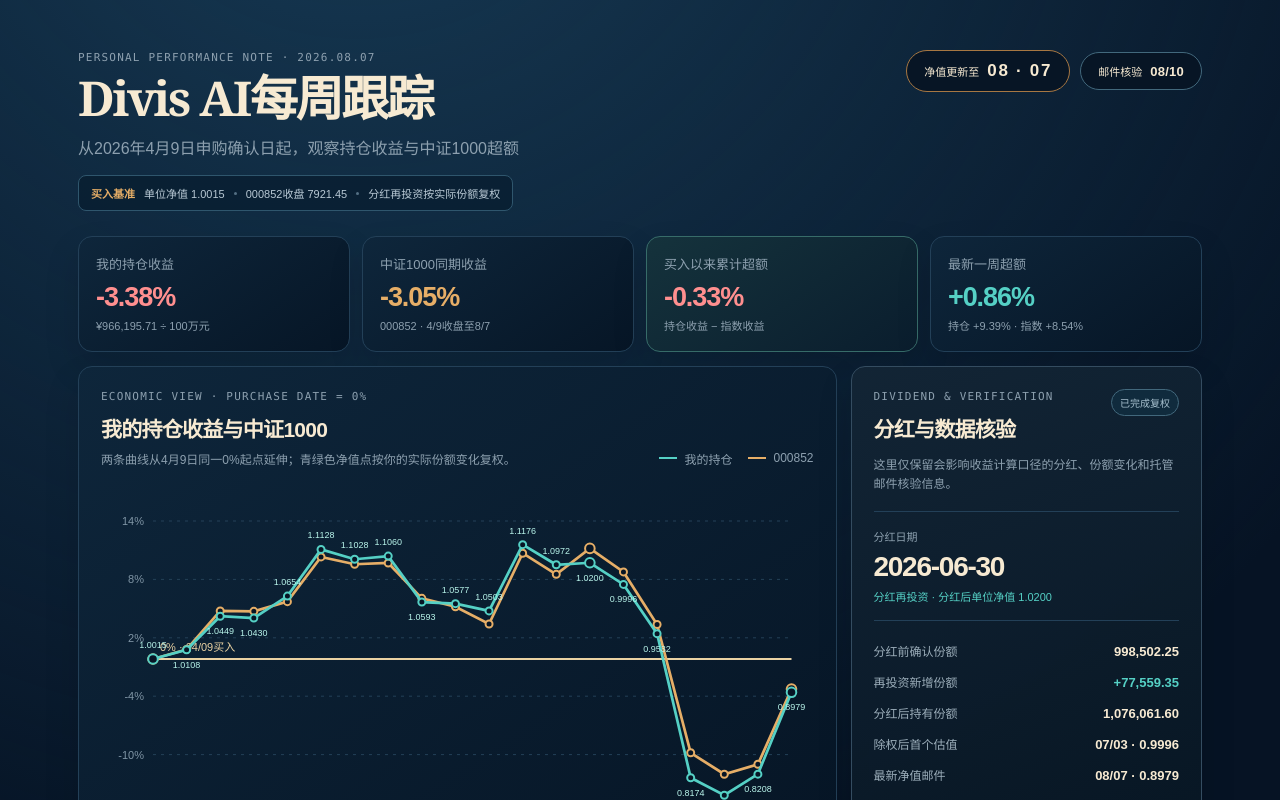
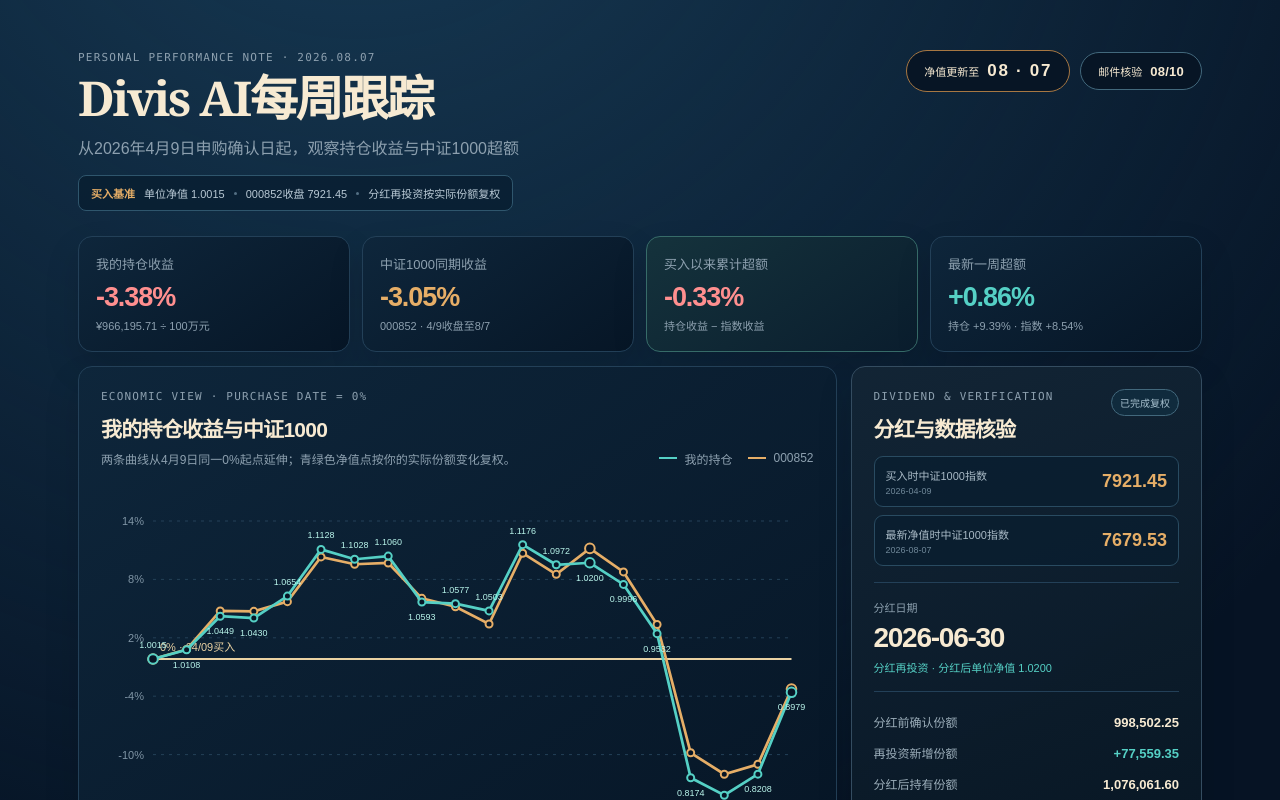
Before and after one commit to 6171586-web/jiuli-weekly-tracking, a React (Vite) app: page / in a window 1280 px wide. Shown: the top 800 px of the page. Built offline with nearby package versions, Linux system fonts and the light colour scheme.

Commit message:
Show CSI 1000 benchmark points

```diff
--- a/app/globals.css
+++ b/app/globals.css
@@ -22,7 +22,7 @@ h2 { margin:0; font-size:21px; letter-spacing:-.035em; }
 .teal,.positive{color:var(--teal)!important}.orange{color:var(--orange)!important}.negative{color:var(--red)!important}
 .panel { padding:22px; }.hero-grid{display:grid;grid-template-columns:minmax(0,2.05fr) minmax(300px,.95fr);gap:14px;margin-bottom:14px}.chart-panel{min-width:0}.panel-head{display:flex;justify-content:space-between;align-items:flex-end;gap:16px;margin-bottom:12px}.panel-head.compact{align-items:flex-start}.chart-note{margin:7px 0 0;color:var(--muted);font-size:12px}.legend{display:flex;gap:7px;align-items:center;color:var(--muted);font-size:12px;white-space:nowrap}.legend i{width:18px;height:2px;display:inline-block;margin-left:9px}.legend .fund{background:var(--teal)}.legend .index{background:var(--orange)}.trend{width:100%;height:372px;display:block}
 .range-controls{display:inline-flex;gap:3px;padding:3px;border:1px solid #29485e;border-radius:999px;background:#071827;margin-bottom:2px}.range-controls button{border:0;border-radius:999px;padding:6px 11px;background:transparent;color:var(--muted);cursor:pointer;font-size:11px}.range-controls button.active{background:#17374d;color:var(--ink)}.range-controls button:focus-visible{outline:2px solid var(--teal)}
-.holding-card{border-color:#344c60;background:linear-gradient(160deg,rgba(19,37,53,.96),rgba(7,21,35,.96))}.status,.source-chip{border:1px solid #42687c;border-radius:999px;padding:5px 8px;background:#102b3d;color:#a8c1cf;font-size:10px;white-space:nowrap}.muted-copy{margin:13px 0 16px;color:var(--muted);font-size:12px;line-height:1.65}.holding-value{border-top:1px solid var(--line);border-bottom:1px solid var(--line);padding:16px 0;margin-bottom:14px}.holding-value span,.holding-value em{display:block;color:var(--muted);font-size:11px;font-style:normal}.holding-value strong{display:block;margin:7px 0 5px;font-size:28px;letter-spacing:-.045em}.detail-list{margin:0}.detail-list div{display:flex;justify-content:space-between;align-items:baseline;gap:12px;padding:7px 0}.detail-list dt{color:#9caeba;font-size:12px}.detail-list dd{margin:0;font-size:13px;font-weight:700;text-align:right;font-variant-numeric:tabular-nums}
+.holding-card{border-color:#344c60;background:linear-gradient(160deg,rgba(19,37,53,.96),rgba(7,21,35,.96))}.status,.source-chip{border:1px solid #42687c;border-radius:999px;padding:5px 8px;background:#102b3d;color:#a8c1cf;font-size:10px;white-space:nowrap}.muted-copy{margin:13px 0 16px;color:var(--muted);font-size:12px;line-height:1.65}.index-check-list{display:grid;gap:8px;margin:13px 0 16px}.index-check-list div{display:flex;align-items:center;justify-content:space-between;gap:12px;padding:10px 11px;border:1px solid #294b61;border-radius:9px;background:rgba(8,29,47,.66)}.index-check-list dt{color:#a9bac6;font-size:11px}.index-check-list dt small{display:block;margin-top:3px;color:#6f8798;font-size:9px}.index-check-list dd{margin:0;color:var(--orange);font-size:18px;font-weight:700;font-variant-numeric:tabular-nums}.holding-value{border-top:1px solid var(--line);border-bottom:1px solid var(--line);padding:16px 0;margin-bottom:14px}.holding-value span,.holding-value em{display:block;color:var(--muted);font-size:11px;font-style:normal}.holding-value strong{display:block;margin:7px 0 5px;font-size:28px;letter-spacing:-.045em}.detail-list{margin:0}.detail-list div{display:flex;justify-content:space-between;align-items:baseline;gap:12px;padding:7px 0}.detail-list dt{color:#9caeba;font-size:12px}.detail-list dd{margin:0;font-size:13px;font-weight:700;text-align:right;font-variant-numeric:tabular-nums}
 .split{display:grid;grid-template-columns:1.25fr 1fr;gap:14px;margin-bottom:14px}.timeline{margin-top:16px}.timeline>div{display:grid;grid-template-columns:58px 1fr;gap:12px;position:relative;padding:0 0 15px}.timeline>div:not(:last-child)::after{content:"";position:absolute;left:24px;top:25px;bottom:0;width:1px;background:#315169}.timeline time{color:var(--orange);font:700 11px ui-monospace,monospace}.timeline span{display:block}.timeline b{display:block;font-size:13px}.timeline small{display:block;margin-top:4px;color:var(--muted);font-size:11px}.method-panel p:not(.eyebrow){margin:13px 0;color:#c5d0d7;font-size:13px;line-height:1.65}.method-panel b{color:var(--ink)}
 .monthly-panel{margin-bottom:14px}.month-grid{display:grid;grid-template-columns:repeat(5,1fr);gap:8px}.month-grid article{border:1px solid #28475d;border-radius:10px;padding:13px;background:rgba(8,27,44,.65)}.month-grid h3{margin:0 0 9px;font-size:14px}.month-grid dl{margin:0}.month-grid dl div{display:flex;justify-content:space-between;gap:8px;padding:4px 0;font-size:11px}.month-grid dt{color:var(--muted)}.month-grid dd{margin:0;font-weight:700}
 .table-panel{padding-bottom:8px}.table-context{margin:0 0 14px;color:var(--muted);font-size:13px}.table-wrap{overflow:auto;margin:0 -22px}table{width:100%;min-width:1040px;table-layout:fixed;border-collapse:collapse;font-size:16px}col{width:12.5%}.excess-column{background:rgba(85,208,197,.045)}th{border-top:1px solid var(--line);padding:13px 8px;color:var(--muted);font-size:13px;font-weight:600;text-align:center;white-space:nowrap}td{border-top:1px solid #17334a;padding:14px 8px;font-size:16px;font-variant-numeric:tabular-nums;text-align:center;white-space:nowrap}th:nth-child(5),th:nth-child(8){color:#a9ddd7;background:rgba(85,208,197,.055)}td:nth-child(5),td:nth-child(8){background:rgba(85,208,197,.035)}.baseline-row{background:#10283e;color:#f5d69a;font-weight:700}.baseline-row td:nth-child(5),.baseline-row td:nth-child(8){background:rgba(85,208,197,.075)}.event-row{background:rgba(20,48,64,.54)}td small{display:block;margin-top:5px;color:var(--orange);font-size:11px}.table-note{margin:13px 0 0;color:#788b99;font-size:12px;line-height:1.7}footer{margin-top:22px;color:#71818e;font:10px ui-monospace,monospace;letter-spacing:.08em;text-align:center}
--- a/app/page.tsx
+++ b/app/page.tsx
@@ -208,7 +208,10 @@ export default function Home() {
             <div><p className="eyebrow">DIVIDEND &amp; VERIFICATION</p><h2>分红与数据核验</h2></div>
             <span className="status">已完成复权</span>
           </div>
-          <p className="muted-copy">这里仅保留会影响收益计算口径的分红、份额变化和托管邮件核验信息。</p>
+          <dl className="index-check-list">
+            <div><dt>买入时中证1000指数<small>2026-04-09</small></dt><dd>{INDEX_BASE.toFixed(2)}</dd></div>
+            <div><dt>最新净值时中证1000指数<small>{latest.date}</small></dt><dd>{latest.index.toFixed(2)}</dd></div>
+          </dl>
           <div className="holding-value"><span>分红日期</span><strong>2026-06-30</strong><em className="teal">分红再投资 · 分红后单位净值 1.0200</em></div>
           <dl className="detail-list">
             <div><dt>分红前确认份额</dt><dd>{INITIAL_SHARES.toLocaleString("zh-CN", { minimumFractionDigits: 2 })}</dd></div>
```
